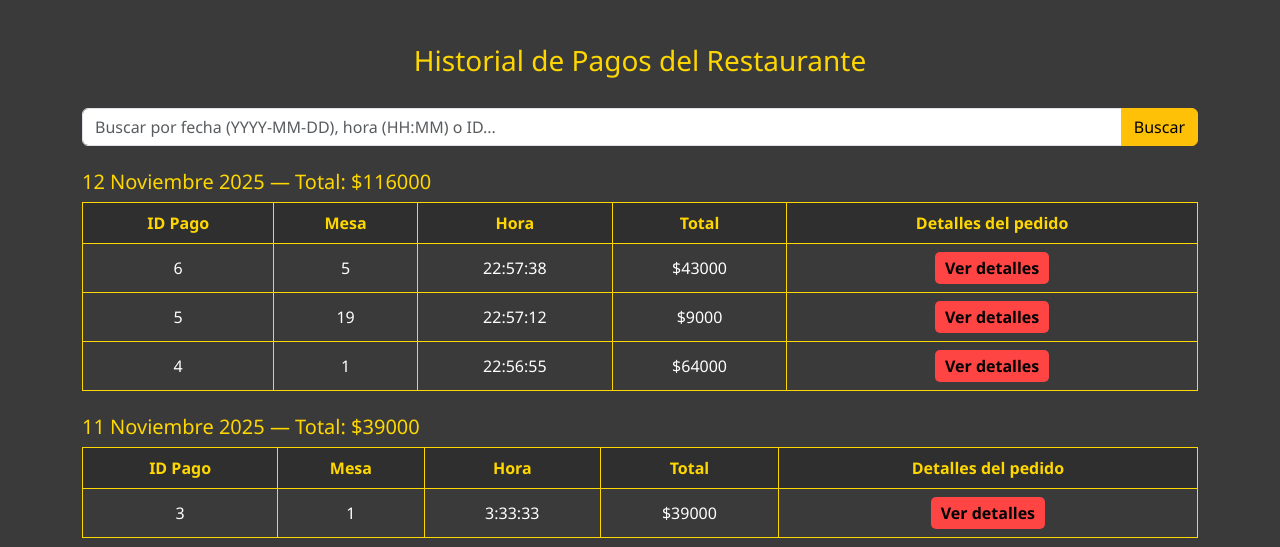
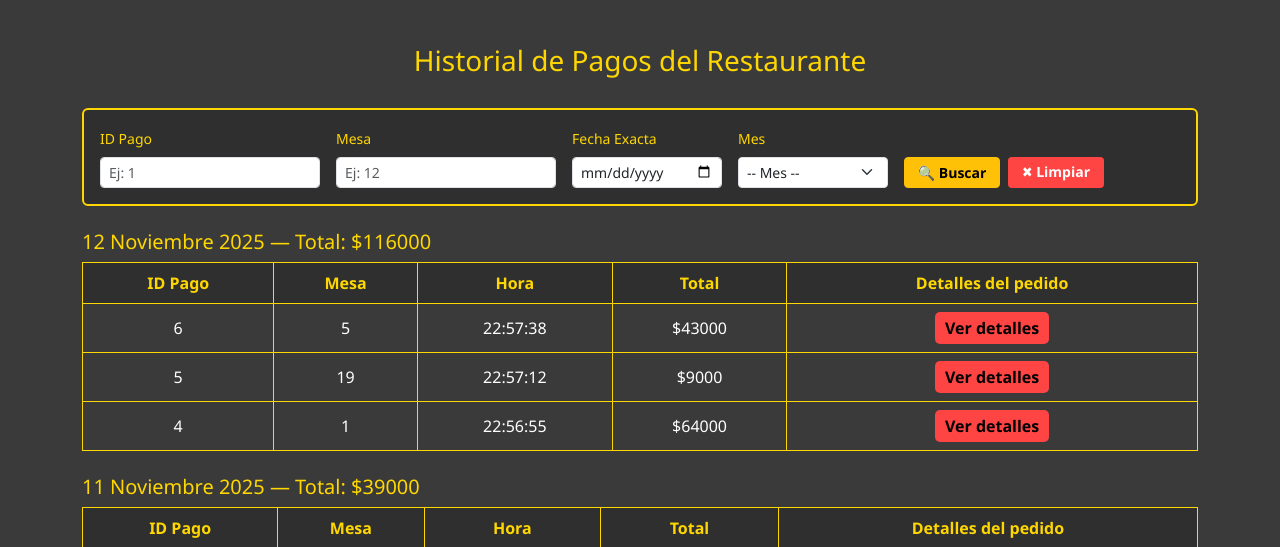
Before and after one commit to tatiana-vega123/parrilla51_final, a Flask app: page /empleado/historial_pagos in a window 1280 px wide. Shown: the part 60-607 px from the top of the page. Run offline with Flask 3, Linux system fonts and the light colour scheme; a user stored in the database is signed in; data comes from the database, SQL or seed files in the repository; parts of the project's set-up code (start-up, migrations or seed data) failed here and were passed over; some libraries are stand-ins or nearby versions.

Commit message:
Barra de busqueda pagos

```diff
--- a/log/routes/empleado_routes.py
+++ b/log/routes/empleado_routes.py
@@ -181,7 +181,6 @@ def cambiar_estado_mesa(id_mesa):
     return jsonify({"ok": True, "estado": nuevo_estado})
 
 
-#historial_pagos
 @empleado_bp.route('/empleado/historial_pagos', methods=['GET'])
 def historial_pagos_restaurante():
     es_empleado, mensaje = verificar_empleado()
@@ -190,29 +189,52 @@ def historial_pagos_restaurante():
         return redirect(url_for('auth.login'))
 
     cur = mysql.connection.cursor(MySQLdb.cursors.DictCursor)
-    query = request.args.get("query", "").strip()
 
     # ==========================
-    # CONSULTA CON BÚSQUEDA
+    #  CAPTURA DE FILTROS
     # ==========================
-    if query:
-        sql = """
-            SELECT *
-            FROM pagos_restaurante
-            WHERE CAST(id_pago_restaurante AS CHAR) LIKE %s
-               OR DATE_FORMAT(fecha, '%%Y-%%m-%%d') LIKE %s
-               OR hora LIKE %s
-            ORDER BY fecha DESC, hora DESC
-        """
-        params = (f"%{query}%", f"%{query}%", f"%{query}%")
-        cur.execute(sql, params)
-    else:
-        cur.execute("SELECT * FROM pagos_restaurante ORDER BY fecha DESC, hora DESC")
+    id_pago = request.args.get("id_pago", "").strip()
+    mesa = request.args.get("mesa", "").strip()
+    fecha = request.args.get("fecha", "").strip()  # YYYY-MM-DD
+    mes = request.args.get("mes", "").strip()      # "01", "02", etc.
 
+    # ==========================
+    #  BASE DE CONSULTA
+    # ==========================
+    sql = "SELECT * FROM pagos_restaurante WHERE 1=1"
+    params = []
+
+    # FILTRO POR ID PAGO
+    if id_pago:
+        sql += " AND id_pago_restaurante = %s"
+        params.append(id_pago)
+
+    # FILTRO POR MESA
+    if mesa:
+        sql += " AND id_mesa = %s"
+        params.append(mesa)
+
+    # FILTRO POR FECHA EXACTA
+    if fecha:
+        sql += " AND DATE(fecha) = %s"
+        params.append(fecha)
+
+    # FILTRO POR MES (solo MM)
+    if mes:
+        sql += " AND DATE_FORMAT(fecha, '%%m') = %s"
+        params.append(mes)
+
+    # ORDEN FINAL
+    sql += " ORDER BY fecha DESC, hora DESC"
+
+    # ==========================
+    #  EJECUTAR CONSULTA
+    # ==========================
+    cur.execute(sql, params)
     pagos = cur.fetchall()
 
     # ==========================
-    # FORMATEO DE FECHA BONITA
+    #  FORMATEAR AGRUPACIÓN
     # ==========================
     meses = {
         '01': 'Enero', '02': 'Febrero', '03': 'Marzo', '04': 'Abril',
@@ -224,7 +246,9 @@ def historial_pagos_restaurante():
 
     for pago in pagos:
 
-        # Obtener detalles
+        # ===================================
+        #  DETALLES DEL PAGO (PRODUCTOS)
+        # ===================================
         cur.execute("""
             SELECT d.*, p.nombre
             FROM detalle_pedido_restaurante d
@@ -233,14 +257,12 @@ def historial_pagos_restaurante():
         """, (pago["id_pago_restaurante"],))
         pago["detalles"] = cur.fetchall()
 
-        # Convertir fecha → YYYY-MM-DD
+        # Fecha YYYY-MM-DD normal
         fecha_str = pago["fecha"].strftime("%Y-%m-%d")
+        yyyy, mm, dd = fecha_str.split("-")
 
-        # Formatear "13 Noviembre 2025"
-        yyyy, mm, dd = fecha_str.split("-")
         fecha_bonita = f"{int(dd)} {meses[mm]} {yyyy}"
 
-        # Agrupar por fecha bonita
         if fecha_bonita not in historial_por_fecha:
             historial_por_fecha[fecha_bonita] = []
 
@@ -253,6 +275,7 @@ def historial_pagos_restaurante():
         historial_por_fecha=historial_por_fecha,
         historial=pagos
     )
+
 # ===============================
 # REGISTRAR PEDIDO
 # ===============================
--- a/log/template/historial_pagos_restaurante.html
+++ b/log/template/historial_pagos_restaurante.html
@@ -128,12 +128,66 @@
       <h3>Historial de Pagos del Restaurante</h3>
 
       <!-- 🔍 Búsqueda -->
-      <form method="GET" action="{{ url_for('empleado.historial_pagos_restaurante') }}" class="mb-4">
-        <div class="input-group">
-          <input type="text" name="query" class="form-control"
-            placeholder="Buscar por fecha (YYYY-MM-DD), hora (HH:MM) o ID..."
-            value="{{ request.args.get('query', '') }}" autocomplete="off" />
-          <button class="btn btn-warning" type="submit">Buscar</button>
+
+      <form method="GET" action="{{ url_for('empleado.historial_pagos_restaurante') }}"
+            class="p-3 mb-4 rounded"
+            style="background:#2f2f2f; border:2px solid #ffd700;">
+
+        <div class="d-flex align-items-end gap-3 flex-wrap">
+
+          <!-- ID Pago -->
+          <div style="min-width:120px;">
+            <label class="form-label" style="color:#ffd700; font-size:14px;">ID Pago</label>
+            <input type="number" name="id_pago" class="form-control form-control-sm"
+                  value="{{ request.args.get('id_pago','') }}"
+                  placeholder="Ej: 1">
+          </div>
+
+          <!-- Mesa -->
+          <div style="min-width:120px;">
+            <label class="form-label" style="color:#ffd700; font-size:14px;">Mesa</label>
+            <input type="number" name="mesa" class="form-control form-control-sm"
+                  value="{{ request.args.get('mesa','') }}"
+                  placeholder="Ej: 12">
+          </div>
+
+          <!-- Fecha exacta -->
+          <div style="min-width:150px;">
+            <label class="form-label" style="color:#ffd700; font-size:14px;">Fecha Exacta</label>
+            <input type="date" name="fecha" class="form-control form-control-sm"
+                  value="{{ request.args.get('fecha','') }}">
+          </div>
+
+          <!-- Mes -->
+          <div style="min-width:150px;">
+            <label class="form-label" style="color:#ffd700; font-size:14px;">Mes</label>
+            <select name="mes" class="form-select form-select-sm">
+              <option value="">-- Mes --</option>
+              {% for num, mes in {
+                '01':'Enero','02':'Febrero','03':'Marzo','04':'Abril',
+                '05':'Mayo','06':'Junio','07':'Julio','08':'Agosto',
+                '09':'Septiembre','10':'Octubre','11':'Noviembre','12':'Diciembre'
+              }.items() %}
+                <option value="{{ num }}" {% if request.args.get('mes') == num %}selected{% endif %}>
+                  {{ mes }}
+                </option>
+              {% endfor %}
+            </select>
+          </div>
+
+          <!-- Botones -->
+          <div class="d-flex gap-2" style="min-width:200px;">
+            <button class="btn btn-warning btn-sm w-50" type="submit" style="font-weight:bold;">
+              🔍 Buscar
+            </button>
+
+            <a href="{{ url_for('empleado.historial_pagos_restaurante') }}"
+              class="btn btn-danger btn-sm w-50"
+              style="background:#ff4444; border:none; font-weight:bold;">
+              ✖ Limpiar
+            </a>
+          </div>
+
         </div>
       </form>
 
```
Also changed, not shown: log/template/reservas_empleado.html (+2 -7 lines).
